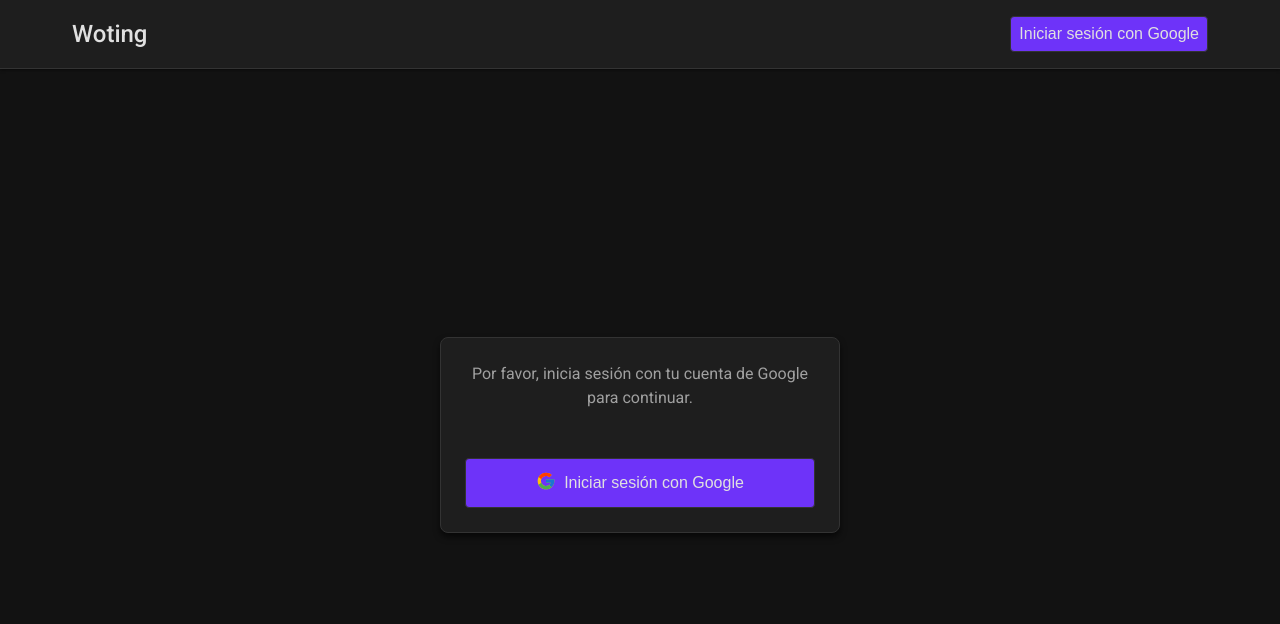
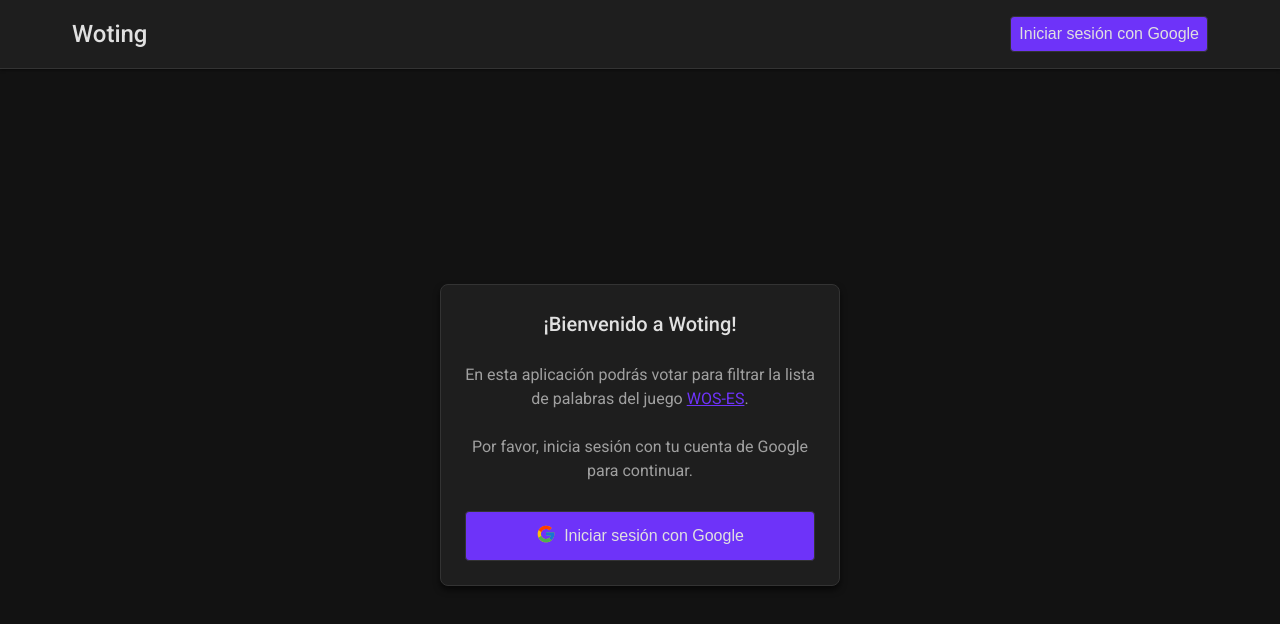
Before and after one commit to 3Ryuusei3/voting-app, a React (Vite) app: page / in a window 1280 px wide. Shown: the top 624 px of the page. Built offline with nearby package versions, Linux system fonts and the light colour scheme; no server answers.

Commit message:
Improved unlogged message

```diff
--- a/src/components/Auth.tsx
+++ b/src/components/Auth.tsx
@@ -1,3 +1,4 @@
+import { Link } from 'react-router-dom';
 import { useAuth } from '../hooks/useAuth';
 
 const Auth = () => {
@@ -7,7 +8,9 @@
     <div className="v-section items-center justify-center p-xl">
       <div className="card" style={{ maxWidth: '400px', width: '100%' }}>
         <div className="card-body text-center">
-          <p className="text-muted mb-lg">
+          <h2 className="text-large font-medium">¡Bienvenido a Woting!</h2>
+          <p className="text-muted">En esta aplicación podrás votar para filtrar la lista de palabras del juego <Link to="https://wo-ses.vercel.app/" className="link">WOS-ES</Link>.</p>
+          <p className="text-muted mb-xs">
             Por favor, inicia sesión con tu cuenta de Google para continuar.
           </p>
           <button
--- a/src/components/WelcomeCard.tsx
+++ b/src/components/WelcomeCard.tsx
@@ -44,8 +44,7 @@
     <div className="card">
       <div className="card-body">
         <h2 className="text-large font-medium">¡Bienvenido, {user.email}!</h2>
-        <p className="text-muted">En esta aplicación podrás votar para filtrar la lista de palabras del juego <Link to="https://wo-ses.vercel.app/" className="link">Woses</Link>.</p>
-
+        <p className="text-muted">En esta aplicación podrás votar para filtrar la lista de palabras del juego <Link to="https://wo-ses.vercel.app/" className="link">WOS-ES</Link>.</p>
         <p className="text-muted mb-4">
           En el juego se podrá elegir 2 modos con las palabras consideradas complicadas por los usuarios de Woses y las palabras que los usuarios han votado como fáciles.
         </p>
```
